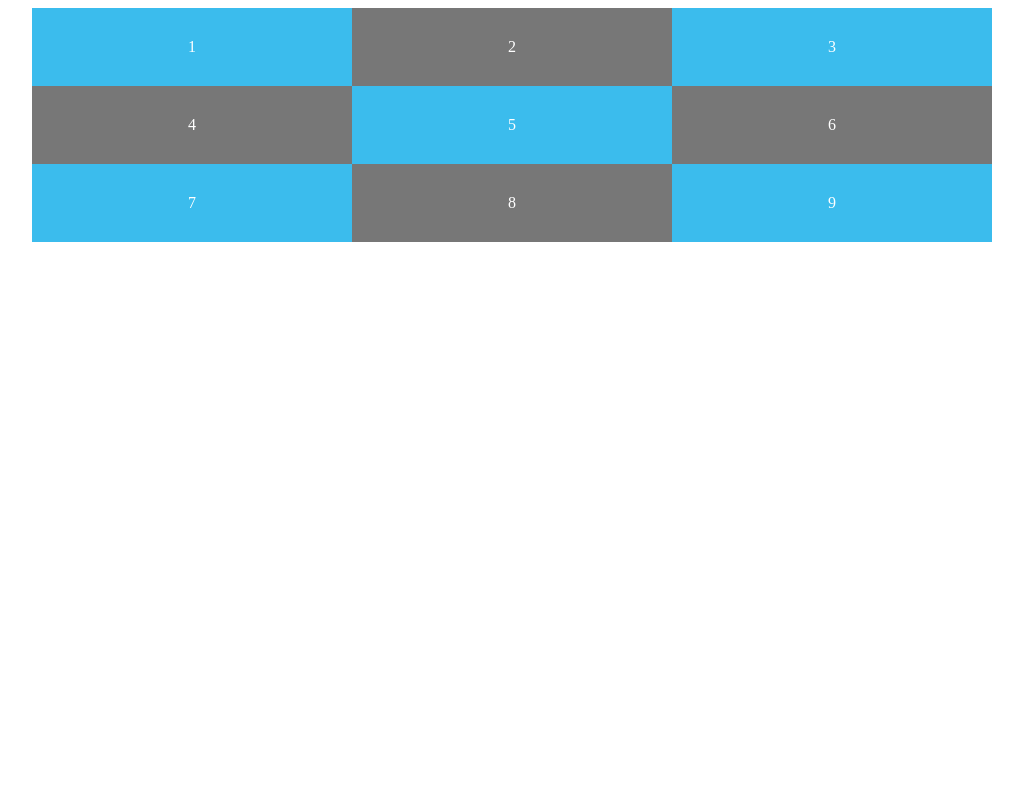
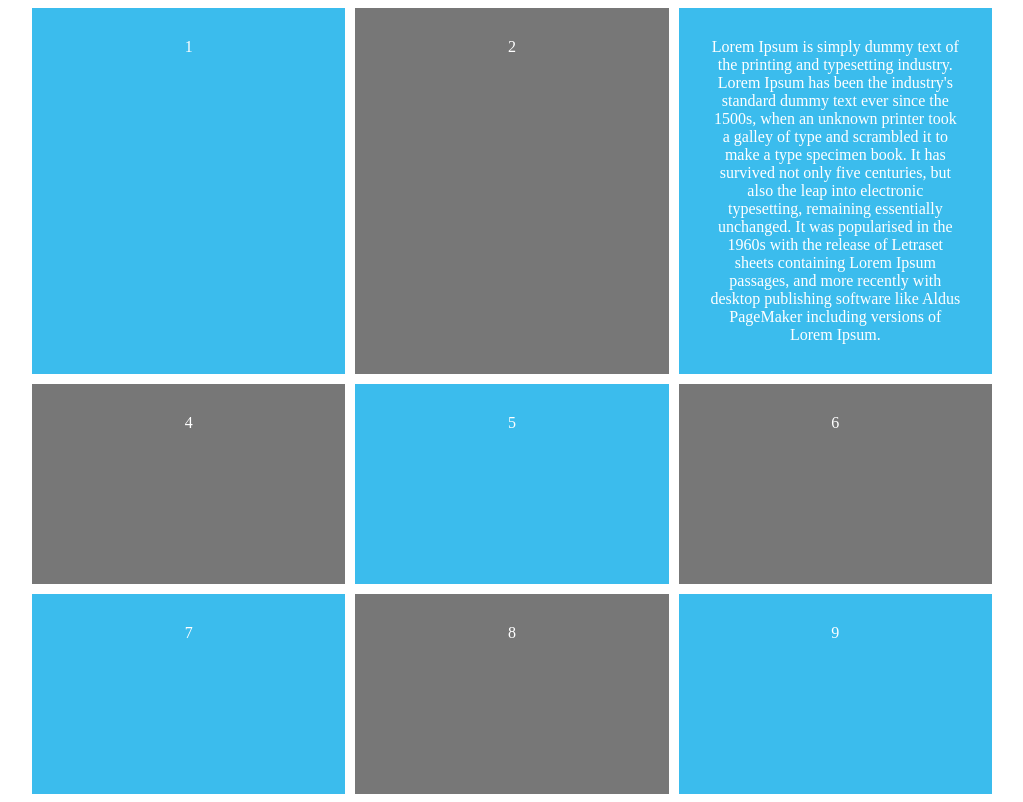
Before and after one commit to brucem98/CSS_Grid_Tutorial, a plain HTML site: page index.html in a window 1280 px wide. Shown: the whole page, without its empty margins (128-1151 px from the left). Drawn offline with Linux system fonts and the light colour scheme.

Commit message:
Grid Rows

```diff
--- a/index.html
+++ b/index.html
@@ -4,14 +4,41 @@
     <meta charset="UTF-8">
     <meta name="viewport" content="width=device-width, initial-scale=1.0">
     <title>Using CSS Grid</title>
-    <link rel="stylesheet" href="./styles.css">
+    <style>
+        body{
+            color: #fff;
+            font-family: 'Nunito Semibold';
+            text-align: center;
+        }
+        #content{
+            display: grid;
+            /* grid-template-columns: 30% 20% 50%; */
+            /* grid-template-columns: 1fr 2fr 1fr; */
+            grid-template-columns: repeat(3, 1fr);
+            /* grid-auto-rows: minmax(200px, auto); */
+            grid-template-rows: repeat(3, minmax(200px, auto));
+            /* grid-column-gap: 10px; */
+            /* grid-row-gap: 10px; */
+            grid-gap: 10px;
+            max-width: 960px;
+            margin: 0 auto;
+        }
+        #content div{
+            background: #3bbced;
+            padding: 30px;
+        }
+        #content div:nth-child(even){
+            background: #777;
+            padding: 30px;
+        }
+    </style>
 </head>
 <body>
     <div id="content">
 
         <div>1</div>
         <div>2</div>
-        <div>3</div>
+        <div>Lorem Ipsum is simply dummy text of the printing and typesetting industry. Lorem Ipsum has been the industry's standard dummy text ever since the 1500s, when an unknown printer took a galley of type and scrambled it to make a type specimen book. It has survived not only five centuries, but also the leap into electronic typesetting, remaining essentially unchanged. It was popularised in the 1960s with the release of Letraset sheets containing Lorem Ipsum passages, and more recently with desktop publishing software like Aldus PageMaker including versions of Lorem Ipsum.</div>
         <div>4</div>
         <div>5</div>
         <div>6</div>
--- a/styles.css
+++ /dev/null
@@ -1,21 +0,0 @@
-body{
-    color: #fff;
-    font-family: 'Nunito Semibold';
-    text-align: center;
-}
-#content{
-    display: grid;
-    /*grid-template-columns: 30% 20% 50%;*/
-    /*grid-template-columns: 1fr 2fr 1fr;*/
-    grid-template-columns: repeat(3, 1fr);
-    max-width: 960px;
-    margin: 0 auto;
-}
-#content div{
-    background: #3bbced;
-    padding: 30px;
-}
-#content div:nth-child(even){
-    background: #777;
-    padding: 30px;
-}
```
